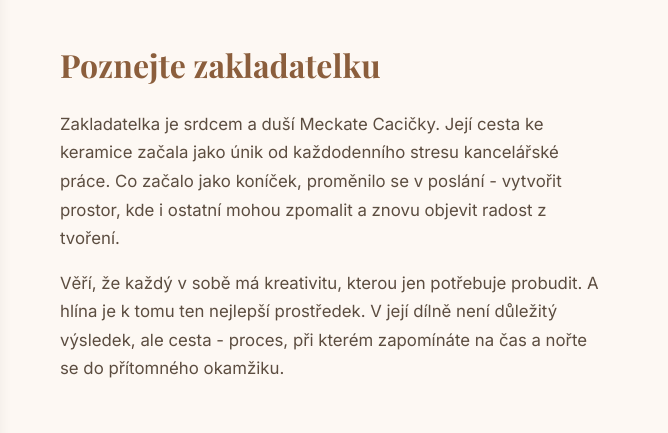
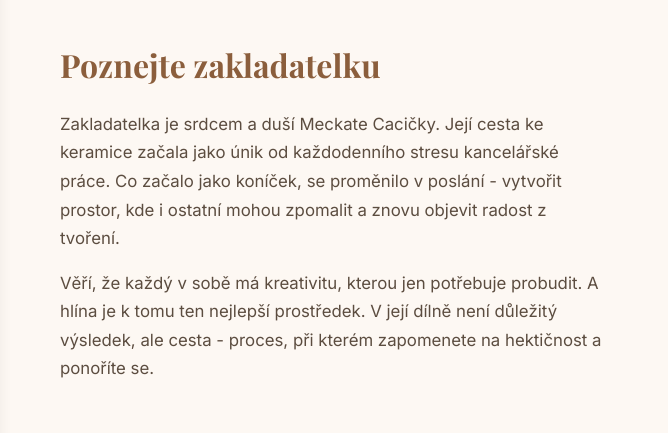
Before and after one commit to selimcelem/meckata-cacicka, a plain HTML site: page frontend/public/o-nas.html in a window 1280 px wide. Shown: the part 503-936 px from the top of the page, 612-1280 px from the left. Drawn offline with nearby package versions, Linux system fonts and the light colour scheme.

Commit message:
fix: apply Terka's content corrections and text updates

```diff
--- a/frontend/public/o-nas.html
+++ b/frontend/public/o-nas.html
@@ -53,8 +53,8 @@
         <img src="assets/Workshop%20founder.jpg" alt="Zakladatelka dílny" class="about-story__photo about-story__photo--owner fade-in-left" loading="lazy">
         <div class="about-story__text fade-in-right">
           <h2 data-lang-cs="Poznejte zakladatelku" data-lang-en="Meet the founder">Poznejte zakladatelku</h2>
-          <p data-lang-cs="Zakladatelka je srdcem a duší Meckate Cacičky. Její cesta ke keramice začala jako únik od každodenního stresu kancelářské práce. Co začalo jako koníček, proměnilo se v poslání - vytvořit prostor, kde i ostatní mohou zpomalit a znovu objevit radost z tvoření." data-lang-en="The founder is the heart and soul of Meckatá Cacička. Her journey to pottery began as an escape from the everyday stress of office work. What started as a hobby transformed into a mission - to create a space where others can also slow down and rediscover the joy of creating.">Zakladatelka je srdcem a duší Meckate Cacičky. Její cesta ke keramice začala jako únik od každodenního stresu kancelářské práce. Co začalo jako koníček, proměnilo se v poslání - vytvořit prostor, kde i ostatní mohou zpomalit a znovu objevit radost z tvoření.</p>
-          <p data-lang-cs="Věří, že každý v sobě má kreativitu, kterou jen potřebuje probudit. A hlína je k tomu ten nejlepší prostředek. V její dílně není důležitý výsledek, ale cesta - proces, při kterém zapomínáte na čas a nořte se do přítomného okamžiku." data-lang-en="She believes everyone has creativity within them that just needs to be awakened. And clay is the best medium for that. In her workshop, it is not the result that matters, but the journey - the process through which you forget about time and immerse yourself in the present moment.">Věří, že každý v sobě má kreativitu, kterou jen potřebuje probudit. A hlína je k tomu ten nejlepší prostředek. V její dílně není důležitý výsledek, ale cesta - proces, při kterém zapomínáte na čas a nořte se do přítomného okamžiku.</p>
+          <p data-lang-cs="Zakladatelka je srdcem a duší Meckate Cacičky. Její cesta ke keramice začala jako únik od každodenního stresu kancelářské práce. Co začalo jako koníček, se proměnilo v poslání - vytvořit prostor, kde i ostatní mohou zpomalit a znovu objevit radost z tvoření." data-lang-en="The founder is the heart and soul of Meckatá Cacička. Her journey to pottery began as an escape from the everyday stress of office work. What started as a hobby transformed into a mission - to create a space where others can also slow down and rediscover the joy of creating.">Zakladatelka je srdcem a duší Meckate Cacičky. Její cesta ke keramice začala jako únik od každodenního stresu kancelářské práce. Co začalo jako koníček, se proměnilo v poslání - vytvořit prostor, kde i ostatní mohou zpomalit a znovu objevit radost z tvoření.</p>
+          <p data-lang-cs="Věří, že každý v sobě má kreativitu, kterou jen potřebuje probudit. A hlína je k tomu ten nejlepší prostředek. V její dílně není důležitý výsledek, ale cesta - proces, při kterém zapomenete na hektičnost a ponoříte se." data-lang-en="She believes everyone has creativity within them that just needs to be awakened. And clay is the best medium for that. In her workshop, it is not the result that matters, but the journey - the process through which you forget about time and immerse yourself in the present moment.">Věří, že každý v sobě má kreativitu, kterou jen potřebuje probudit. A hlína je k tomu ten nejlepší prostředek. V její dílně není důležitý výsledek, ale cesta - proces, při kterém zapomenete na hektičnost a ponoříte se.</p>
         </div>
       </div>
     </div>
```
Also changed, not shown: frontend/public/index.html (+2 -2 lines), frontend/public/workshopy.html (+1 -1 lines).
